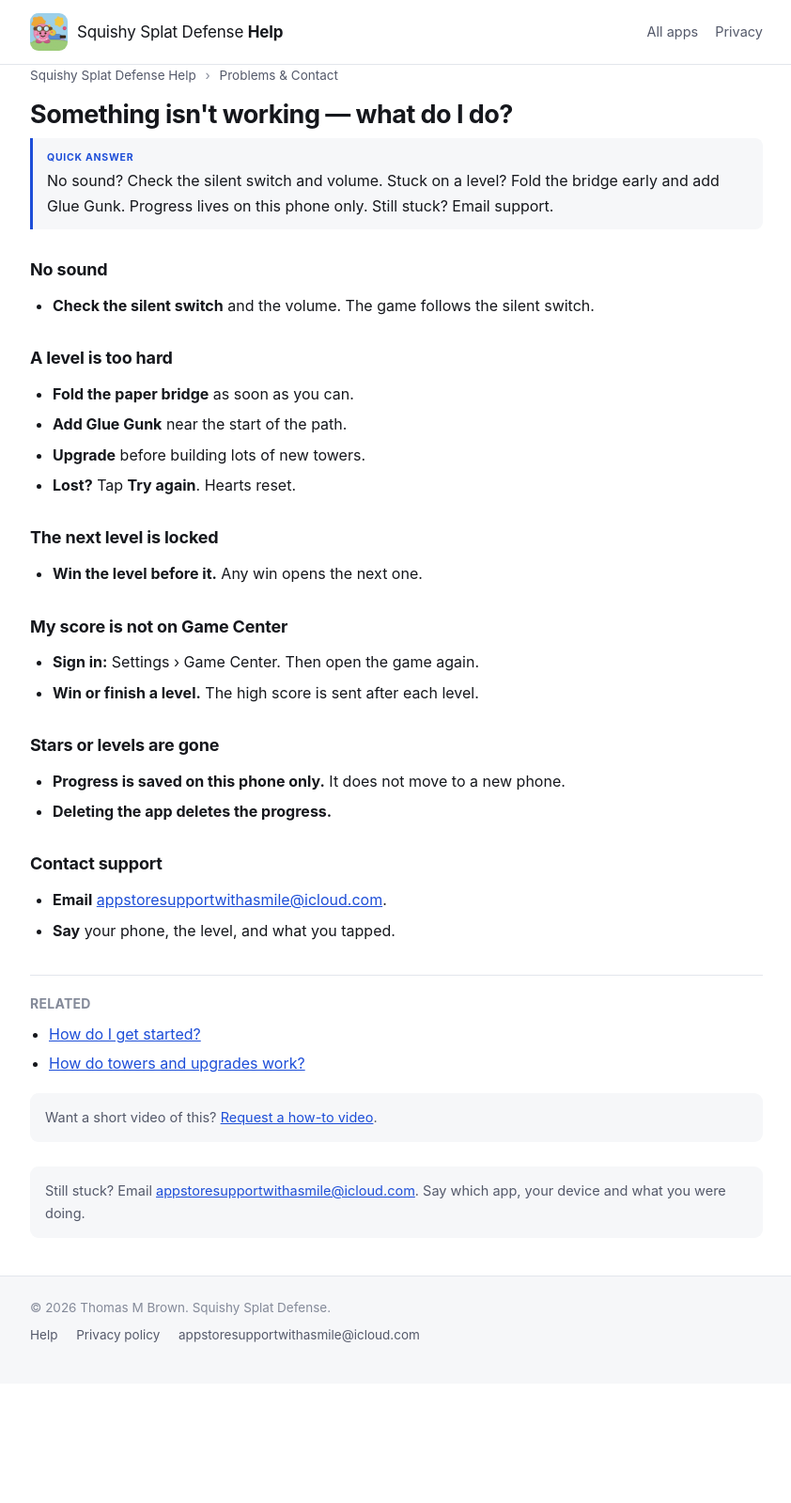
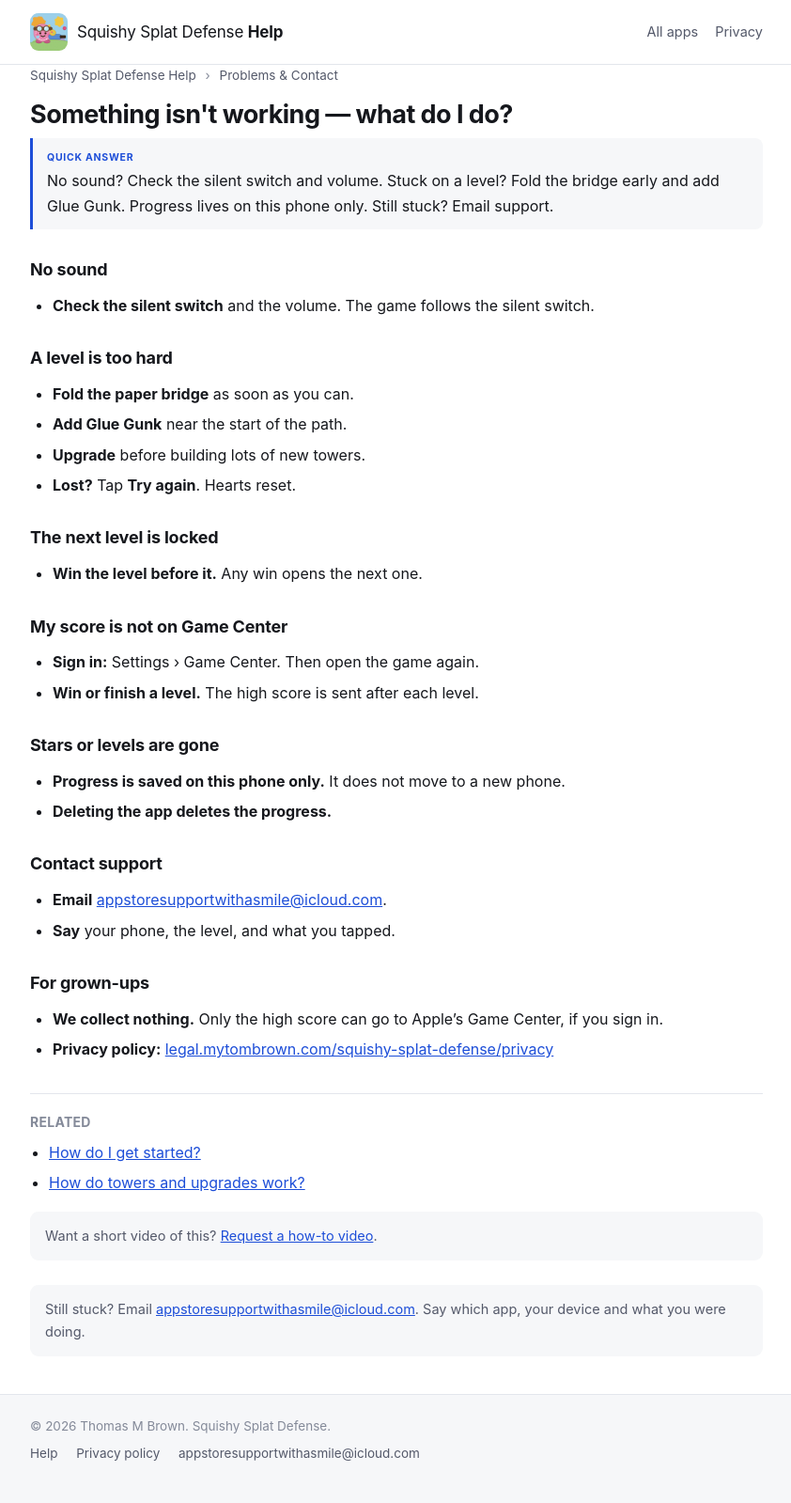
Before and after one commit to mytombrown/team-assist-help, a Jekyll site: the page built from _guides/squishysplatdefense/troubleshooting.md, in a window 1280 px wide. Shown: the whole page at 94% size, without its empty margins (218-1060 px from the left). Built offline with Jekyll 4.4.1, drawn with Linux system fonts in a browser that asks for light colours; before the commit the page ends 1472 px from its top, so only the background shows below that.

Commit message:
Build 2 (Splat Defense 1.0): privacy link for grown-ups (SSD-1234)
Co-Authored-By: Claude Opus 5.5 <noreply@anthropic.com>

```diff
--- a/_guides/squishysplatdefense/troubleshooting.md
+++ b/_guides/squishysplatdefense/troubleshooting.md
@@ -39,3 +39,8 @@ related:
 
 - **Email** [{{ site.support_email }}](mailto:{{ site.support_email }}).
 - **Say** your phone, the level, and what you tapped.
+
+## For grown-ups
+
+- **We collect nothing.** Only the high score can go to Apple's Game Center, if you sign in.
+- **Privacy policy:** [legal.mytombrown.com/squishy-splat-defense/privacy](https://legal.mytombrown.com/squishy-splat-defense/privacy/)
```
